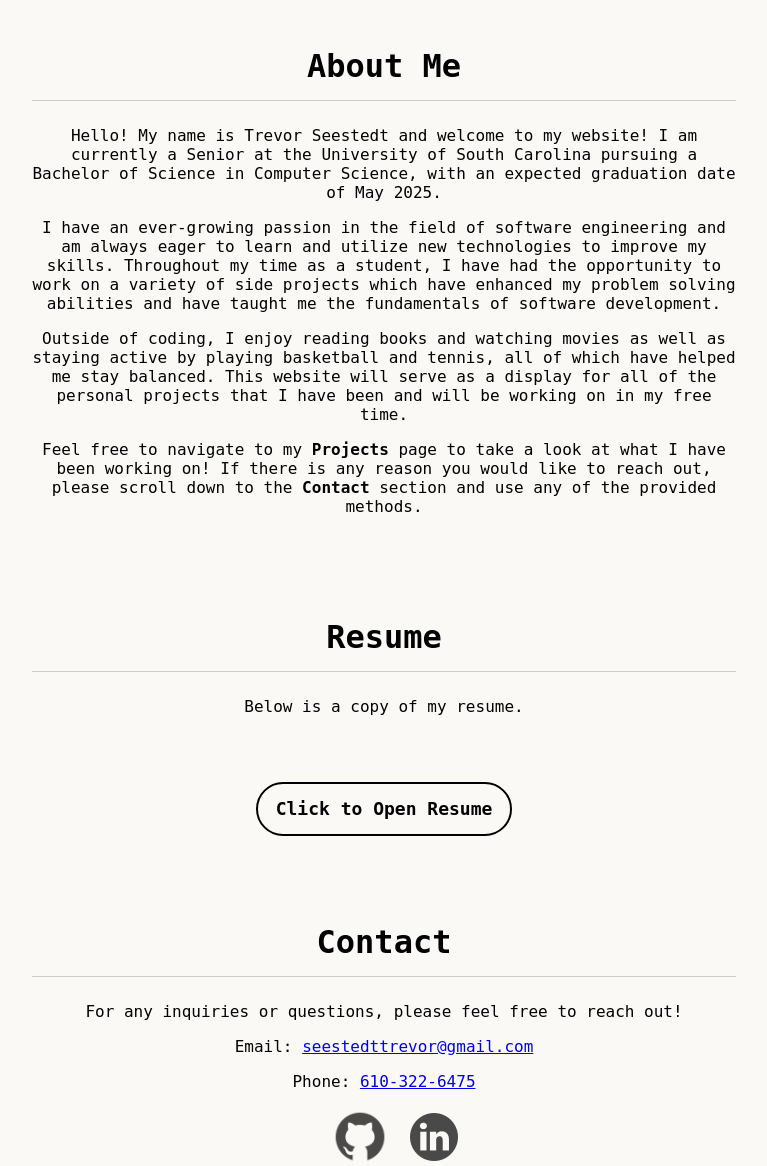
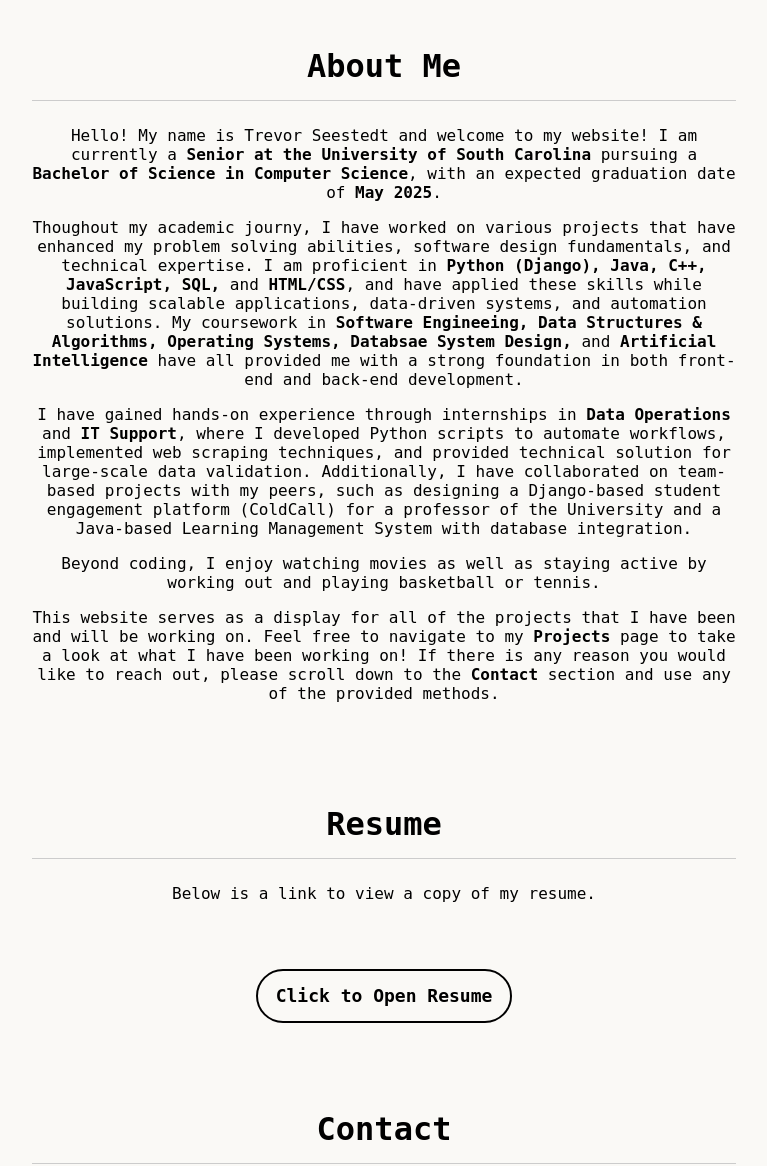
Before and after one commit to TrevorSeestedt/personal-django-website, a Django app: page / in a window 1280 px wide. Shown: the part 88-1254 px from the top of the page, without its empty margins (256-1023 px from the left). Run offline with Django 5.2, Linux system fonts and the light colour scheme.

Commit message:
updated home.html for better parargaphs

```diff
--- a/personal_website/templates/personal_website/home.html
+++ b/personal_website/templates/personal_website/home.html
@@ -12,22 +12,29 @@ Home
   <div class="about-me-container">
     <h2>About Me</h2>
     <p>Hello! My name is Trevor Seestedt and welcome to my website!
-      I am currently a Senior at the University of South Carolina pursuing a Bachelor of Science in Computer Science,
-      with an expected graduation date of May 2025. </p>
-    <p>I have an ever-growing passion in the field of software engineering and am always eager to learn and utilize new technologies to improve my skills.
-      Throughout my time as a student, I have had the opportunity to work on a variety of side projects which have enhanced my problem solving abilities and
-      have taught me the fundamentals of software development.
+      I am currently a <b>Senior at the University of South Carolina</b> pursuing a <b>Bachelor of Science in Computer Science</b>,
+      with an expected graduation date of <b>May 2025</b>. </p>
+    <p>Thoughout my academic journy, I have worked on various projects that have enhanced my problem solving abilities, software design fundamentals, and technical expertise.
+      I am proficient in <b>Python (Django), Java, C++, JavaScript, SQL,</b> and <b>HTML/CSS</b>, and have applied these skills while building scalable applications, data-driven systems, and
+      automation solutions. My coursework in <b>Software Engineeing, Data Structures & Algorithms, Operating Systems, Databsae System Design,</b> and <b>Artificial Intelligence</b>
+      have all provided me with a strong foundation in both front-end and back-end development.
     </p>
-    <p>Outside of coding, I enjoy reading books and watching movies as well as staying active by playing basketball and tennis, all of which have helped me stay balanced.
-      This website will serve as a display for all of the personal projects that I have been and will be working on in my free time.</p>
-    <p>Feel free to navigate to my <b>Projects</b> page to take a look at what I have been working on! If there is any reason you would like to reach out,
-      please scroll down to the <b>Contact</b> section and use any of the provided methods.</p>
+    <p>I have gained hands-on experience through internships in <b>Data Operations</b> and <b>IT Support</b>, where I developed Python scripts to automate workflows, implemented web scraping techniques,
+      and provided technical solution for large-scale data validation. Additionally, I have collaborated on team-based projects with my peers, such as designing a Django-based student engagement platform (ColdCall)
+      for a professor of the University and a Java-based Learning Management System with database integration.
+    </p>
+    <p>Beyond coding, I enjoy watching movies as well as staying active by working out and playing basketball or tennis.
+    </p>
+    <p>This website serves as a display for all of the projects that I have been and will be working on.
+    Feel free to navigate to my <b>Projects</b> page to take a look at what I have been working on! If there is any reason you would like to reach out,
+      please scroll down to the <b>Contact</b> section and use any of the provided methods.
+    </p>
   </div>
 
   <!-- Resume Section -->
   <div class="resume-container">
     <h2>Resume</h2>
-    <p>Below is a copy of my resume.</p>
+    <p>Below is a link to view a copy of my resume.</p>
     <a class = "btn" href="{% static 'personal_website/images/TrevorSeestedt_Resume.pdf' %}" target="_blank" rel="noopener noreferrer">Click to Open Resume</a>
   </div>
 
```
